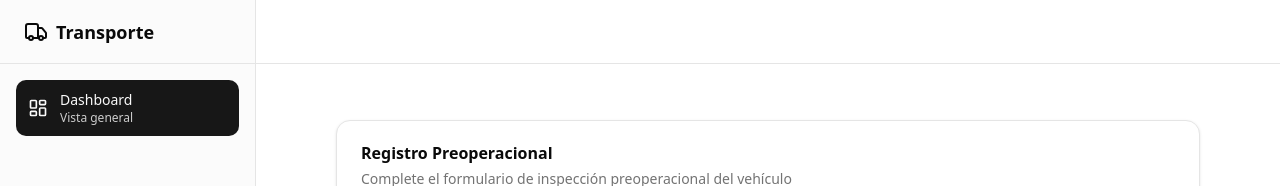
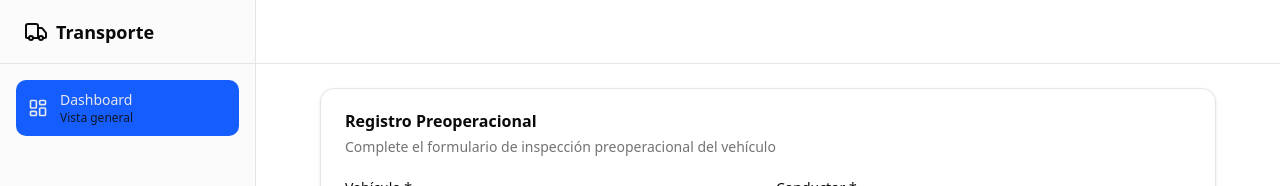
Before and after one commit to JairoARojasR/Transporte-Front, a Next.js app: page /dashboard/gestion-preoperacional/registrar in a window 1280 px wide. Shown: the top 186 px of the page. Built offline with nearby package versions, Linux system fonts and the light colour scheme; no server answers.

Commit message:
se actualizaron los colores del menu

```diff
--- a/src/app/dashboard/gestion-preoperacional/registrar/page.tsx
+++ b/src/app/dashboard/gestion-preoperacional/registrar/page.tsx
@@ -123,14 +123,17 @@ export default function RegistroPreoperacionalPage() {
 
   if (loadingVehiculos) {
     return (
-      <div className="flex items-center justify-center min-h-screen">
-        <Loader2 className="h-8 w-8 animate-spin" />
+      <div className="min-h-screen bg-gradient-to-br from-slate-50 to-blue-50 p-4 md:p-8 flex items-center justify-center">
+        <div className="text-center">
+          <div className="animate-spin rounded-full h-12 w-12 border-b-2 border-blue-600 mx-auto mb-4"></div>
+          <p className="text-slate-600">Cargando registro...</p>
+        </div>
       </div>
     );
   }
 
   return (
-    <div className="container mx-auto py-8 px-4 max-w-4xl">
+    <div className="container mx-auto max-w-4xl">
       <Card>
         <CardHeader>
           <CardTitle>Registro Preoperacional</CardTitle>
--- a/src/app/dashboard/gestion-solicitud/misSolicitudes/page.tsx
+++ b/src/app/dashboard/gestion-solicitud/misSolicitudes/page.tsx
@@ -269,8 +269,11 @@ export default function MisSolicitudesPage() {
 
   if (isLoading) {
     return (
-      <div className="min-h-screen flex items-center justify-center">
-        <p className="text-muted-foreground">Cargando tus solicitudes...</p>
+      <div className="min-h-screen bg-gradient-to-br from-slate-50 to-blue-50 p-4 md:p-8 flex items-center justify-center">
+        <div className="text-center">
+          <div className="animate-spin rounded-full h-12 w-12 border-b-2 border-blue-600 mx-auto mb-4"></div>
+          <p className="text-slate-600">Cargando tus Solicitudes...</p>
+        </div>
       </div>
     );
   }
--- a/src/app/dashboard/gestion-solicitud/page.tsx
+++ b/src/app/dashboard/gestion-solicitud/page.tsx
@@ -403,7 +403,10 @@ export default function GestionSolicitud() {
                       <td className="py-4 px-6">
                         {!asignacionActual &&
                         sol.estado !== "asignada" &&
-                        sol.estado !== "aceptada" ? (
+                        sol.estado !== "aceptada"
+                        && sol.estado !== "en_progreso"
+                        && sol.estado !== "finalizada"
+                         ? (
                           <Select
                             value={
                               sol.placa_vehiculo && vehiculoAsignado
--- a/src/componentsux/dashboard/sidebar.tsx
+++ b/src/componentsux/dashboard/sidebar.tsx
@@ -66,21 +66,21 @@ const navItems: NavItem[] = [
     href: "/dashboard/gestion-solicitud",
     icon: FolderOpen,
     description: "Administrar solicitudes",
-    roles: [1]
+    roles: [1],
   },
   {
     title: "Mis Solicitudes Conductor",
     href: "/dashboard/gestion-solicitud/misSolicitudes",
     icon: FileText,
     description: "Ver mis solicitudes",
-    roles: [8]
+    roles: [8],
   },
   {
     title: "Mis Solicitudes Solicitante",
     href: "/dashboard/gestion-solicitud/misSolicitudesSolicitante",
     icon: FileText,
     description: "Ver mis solicitudes",
-    roles: [2]
+    roles: [2],
   },
   {
     title: "Solicitud de Vehículo",
@@ -129,7 +129,6 @@ function NavLinks({ onNavigate }: { onNavigate?: () => void }) {
   //   }
   // }, []);
 
-
   useEffect(() => {
     try {
       const rolStr = Cookies.get("user_rol");
@@ -161,11 +160,11 @@ function NavLinks({ onNavigate }: { onNavigate?: () => void }) {
             href={item.href}
             onClick={onNavigate}
             className={cn(
-              "flex items-center gap-3 rounded-lg px-3 py-2.5 text-sm font-medium transition-colors",
-              "hover:bg-accent hover:text-accent-foreground",
+              "flex items-center gap-3 rounded-lg px-3 py-2.5 text-sm font-medium ",
+              "hover:bg-[#E7F1FF]",
               isActive
-                ? "bg-primary text-primary-foreground hover:bg-primary/90"
-                : "text-muted-foreground"
+                ? "bg-blue-600 text-gray-200 hover:bg-blue-700 transition-colors"
+                : "text-[#0A58CA] hover:text-[#0B5ED7] transition-colors",
             )}
           >
             <Icon className="h-5 w-5 shrink-0" />
@@ -176,8 +175,8 @@ function NavLinks({ onNavigate }: { onNavigate?: () => void }) {
                   className={cn(
                     "text-xs",
                     isActive
-                      ? "text-primary-foreground/80"
-                      : "text-muted-foreground"
+                      ? "text-gray-900"
+                      : "text-[#FF8800]"
                   )}
                 >
                   {item.description}
@@ -218,7 +217,7 @@ export function Sidebar() {
             onClick={logout}
             disabled={loading}
             variant="ghost"
-            className="w-full justify-start gap-2"
+            className="w-full justify-start gap-2 cursor-pointer"
           >
             <LogOut className="h-5 w-5" />
             {loading ? "Cerrando..." : "Cerrar sesión"}
@@ -277,8 +276,7 @@ export function MobileNav() {
             onClick={async () => {
               await logout();
               setOpen(false);
-            }
-          }
+            }}
             disabled={loading}
           >
             <LogOut className="h-5 w-5" />
```
Lines whose indentation alone changed are shown as unchanged.
